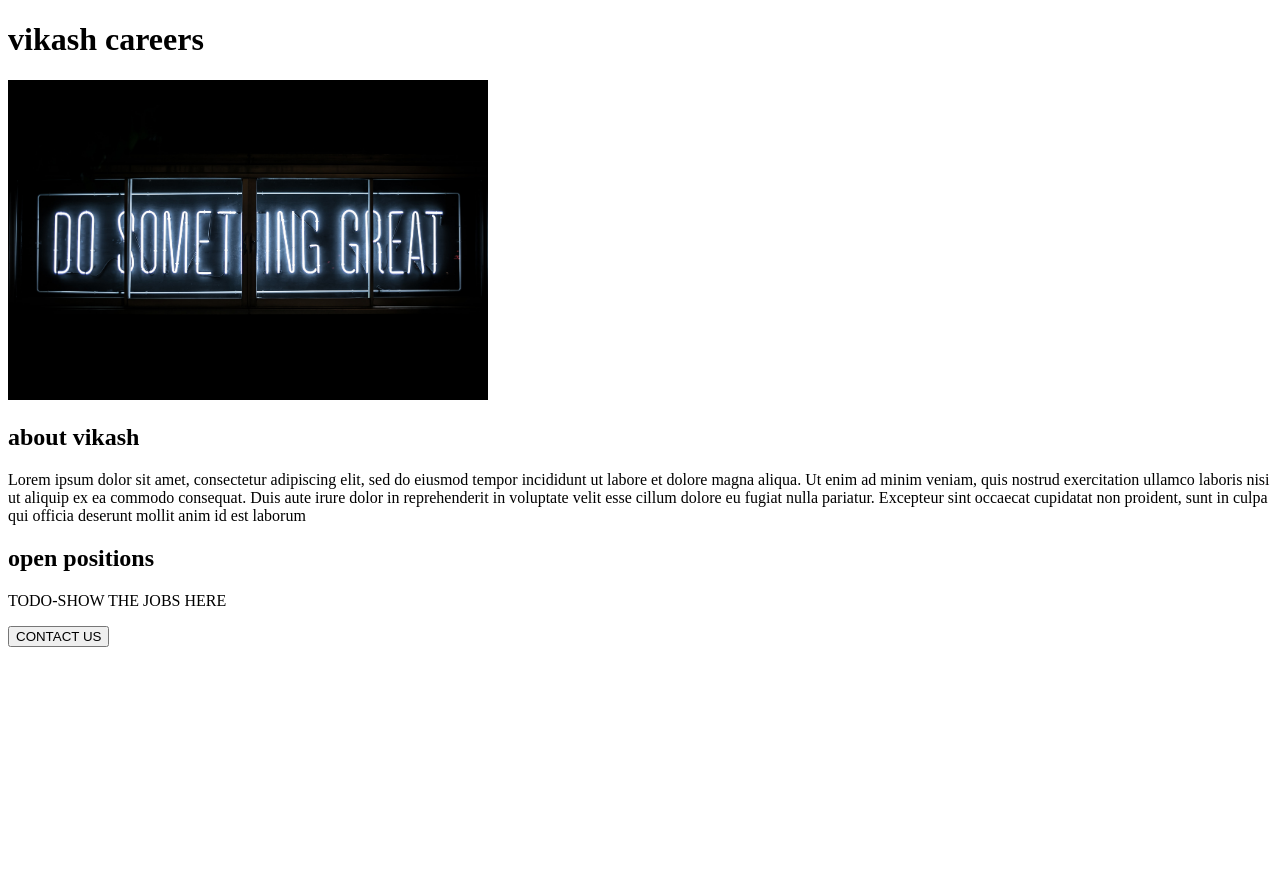
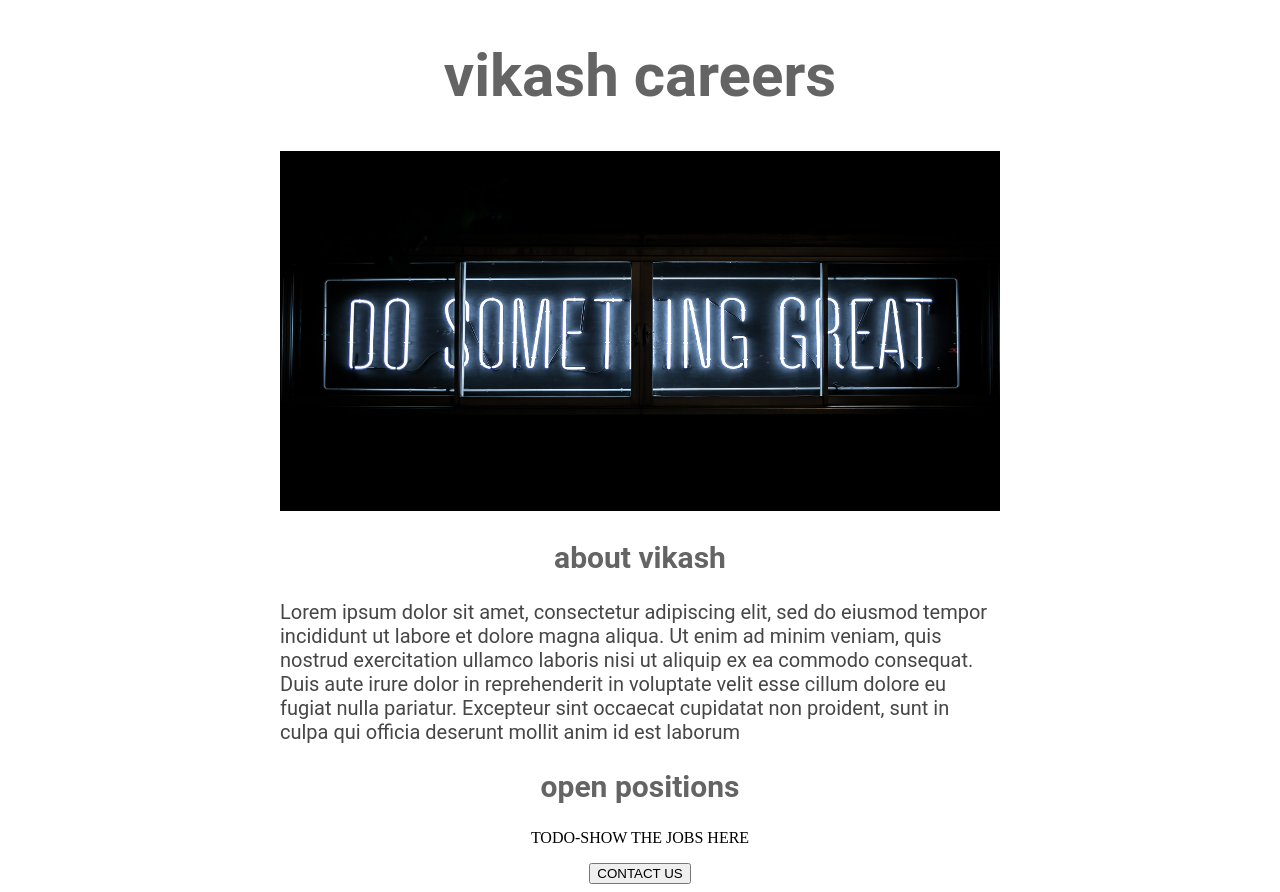
Before and after one commit to VIKASH1426/VIKASH-WEB, a Flask app: page / in a window 1280 px wide. Before the commit the page ends 800 px from the top, so only its background shows below. Run offline with Flask 2, Linux system fonts and the light colour scheme.

Commit message:
added css

```diff
--- a/templates/home.html
+++ b/templates/home.html
@@ -2,16 +2,54 @@
 <html>
   <head>
     <title>vikash careers</title>
+    <style>
+      h1{
+        font-size: 60px;
+        font-family: Roboto;
+
+        color: rgb(100,100,100);
+        text-align: center;
+      }
+      h2{
+        font-family: Roboto;
+        font-size: 30px;
+        color: rgb(100, 100, 100);
+       text-align: center;
+
+
+      }
+      #banner{
+        width: 100%;
+        height: 360px;
+        image-rendering pixalated;
+      }
+      .bodytext{
+        font-family: Roboto;
+        color: rgb(70,70,70);
+        font-size: 20px;
+
+      }
+      #container{
+        max-width: 720px;
+        margin: 0 auto 0 auto;
+      }
+      #ffff{
+        text-align: center;
+      }
+    </style>
   </head>
   <body>
+    <div id="container">
     <h1>vikash careers</h1>
-    <img src="https://vikash-web-1.subashun-vikash.repl.co/static/banner.jpg" height="320">
+    <img id="banner" src="https://vikash-web-1.subashun-vikash.repl.co/static/banner.jpg" height="320">
     <h2>about vikash</h2>
-    <p>Lorem ipsum dolor sit amet, consectetur adipiscing elit, sed do eiusmod tempor incididunt ut labore et dolore magna aliqua. Ut enim ad minim veniam, quis nostrud exercitation ullamco laboris nisi ut aliquip ex ea commodo consequat. Duis aute irure dolor in reprehenderit in voluptate velit esse cillum dolore eu fugiat nulla pariatur. Excepteur sint occaecat cupidatat non proident, sunt in culpa qui officia deserunt mollit anim id est laborum</p>
+    <p class="bodytext">Lorem ipsum dolor sit amet, consectetur adipiscing elit, sed do eiusmod tempor incididunt ut labore et dolore magna aliqua. Ut enim ad minim veniam, quis nostrud exercitation ullamco laboris nisi ut aliquip ex ea commodo consequat. Duis aute irure dolor in reprehenderit in voluptate velit esse cillum dolore eu fugiat nulla pariatur. Excepteur sint occaecat cupidatat non proident, sunt in culpa qui officia deserunt mollit anim id est laborum</p>
     <h2>open positions</h2>
-    <p>TODO-SHOW THE JOBS HERE</p>
-
+    <p id="ffff">TODO-SHOW THE JOBS HERE</p>
+    <div style="text-align:center;">
     <button>CONTACT US</button>
+    </div>
+    </div>
 
 
   </body>
```
